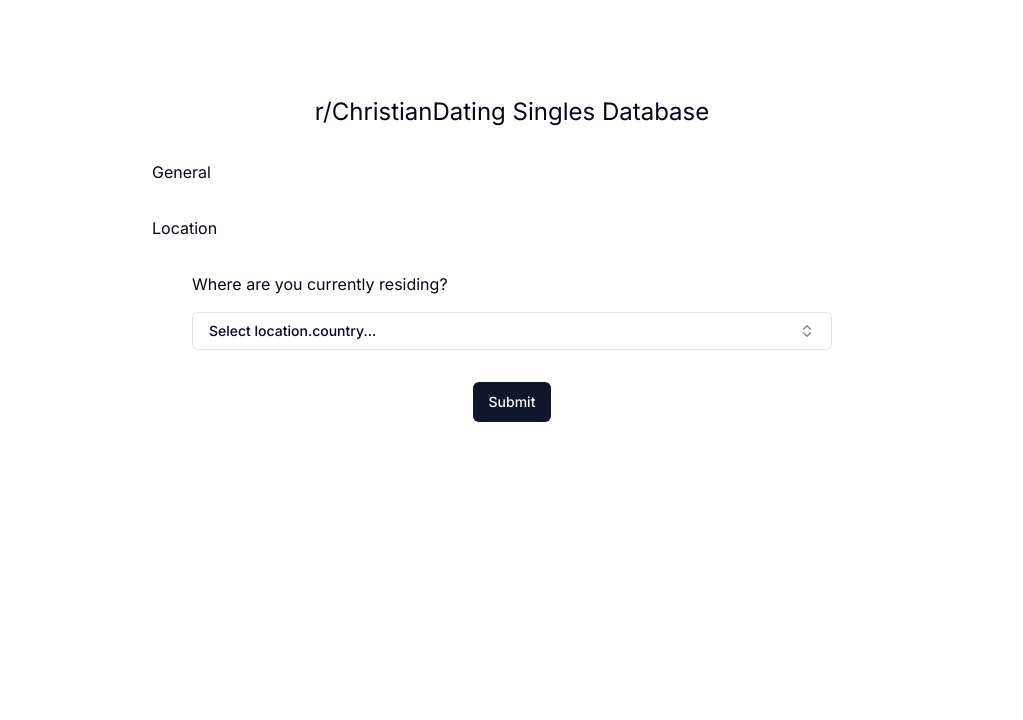
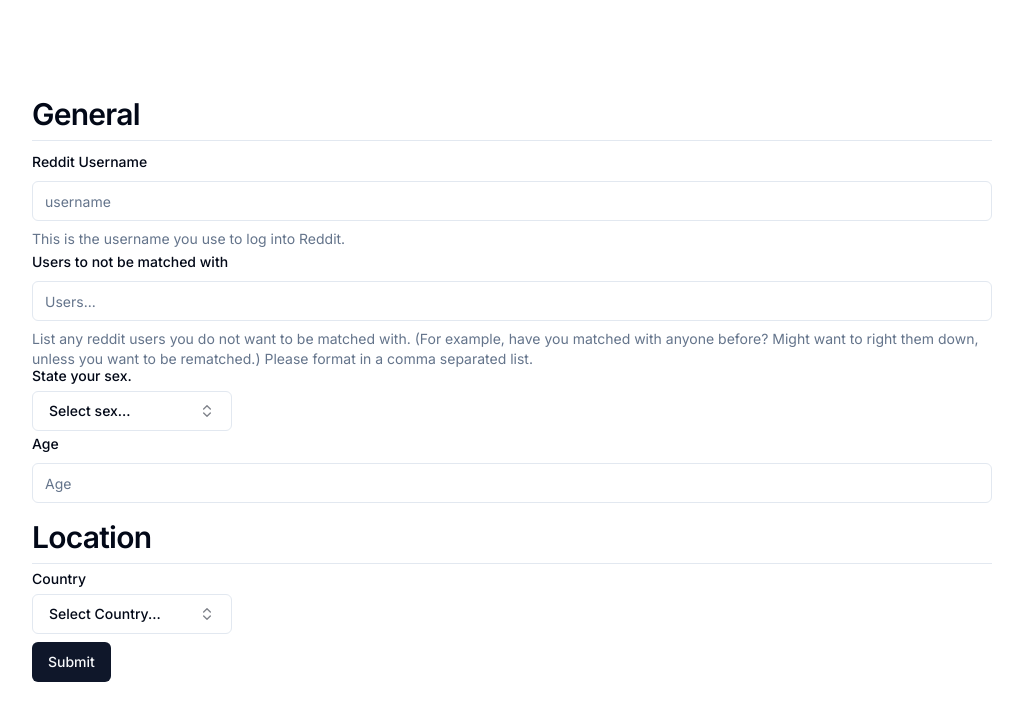
Before and after one commit to jeremiahdotdev/circledating, a Next.js app: page / in a window 1280 px wide. Shown: the top 720 px of the page, without its empty margins (128-1151 px from the left). Built offline with nearby package versions, Linux system fonts and the light colour scheme.

Commit message:
Updated form and reworked some components

```diff
--- a/package.json
+++ b/package.json
@@ -36,6 +36,7 @@
     "tailwind-merge": "^1.14.0",
     "tailwindcss": "3.3.3",
     "tailwindcss-animate": "^1.0.6",
-    "typescript": "5.1.6"
+    "typescript": "5.1.6",
+    "zod": "^3.21.4"
   }
 }
--- a/src/components/ui/combobox.tsx
+++ b/src/components/ui/combobox.tsx
@@ -17,18 +17,18 @@
   PopoverTrigger,
 } from "@/components/ui/popover";
 
-type Option = {
-  value: any;
+export type ComboboxOption<ComboBoxType> = {
+  value: ComboBoxType;
   label: string;
 };
 
-export function Combobox(props: {
+export function Combobox<ComboBoxType>(props: {
   name: string;
-  options: any;
-  onSelect?: (value: any) => void;
+  options: ComboboxOption<ComboBoxType>[];
+  onSelect?: (value: ComboBoxType | undefined) => void;
 }) {
   const [open, setOpen] = React.useState(false);
-  const [value, setValue] = React.useState("");
+  const [value, setValue] = React.useState<ComboBoxType | undefined>(undefined);
 
   return (
     <Popover open={open} onOpenChange={setOpen}>
@@ -52,15 +52,15 @@
           <CommandInput placeholder={"Search..."} />
           <CommandEmpty>No results.</CommandEmpty>
           <CommandGroup>
-            {props.options.map((option: Option) => (
+            {props.options.map((option: ComboboxOption<ComboBoxType>) => (
               <CommandItem
-                key={option.value}
+                key={option.label}
                 onSelect={(currentLabel) => {
                   let currentValue = props.options.find((option: any) => {
                     return option.label.toLowerCase() === currentLabel;
                   })?.value;
                   setValue(currentValue);
-                  if (props.onSelect) props.onSelect(currentValue);
+                  if (props.onSelect) props.onSelect(currentValue ?? undefined);
                   setOpen(false);
                 }}
               >
--- /dev/null
+++ b/src/components/ui/form.tsx
@@ -0,0 +1,176 @@
+import * as React from "react"
+import * as LabelPrimitive from "@radix-ui/react-label"
+import { Slot } from "@radix-ui/react-slot"
+import {
+  Controller,
+  ControllerProps,
+  FieldPath,
+  FieldValues,
+  FormProvider,
+  useFormContext,
+} from "react-hook-form"
+
+import { cn } from "@/lib/utils"
+import { Label } from "@/components/ui/label"
+
+const Form = FormProvider
+
+type FormFieldContextValue<
+  TFieldValues extends FieldValues = FieldValues,
+  TName extends FieldPath<TFieldValues> = FieldPath<TFieldValues>
+> = {
+  name: TName
+}
+
+const FormFieldContext = React.createContext<FormFieldContextValue>(
+  {} as FormFieldContextValue
+)
+
+const FormField = <
+  TFieldValues extends FieldValues = FieldValues,
+  TName extends FieldPath<TFieldValues> = FieldPath<TFieldValues>
+>({
+  ...props
+}: ControllerProps<TFieldValues, TName>) => {
+  return (
+    <FormFieldContext.Provider value={{ name: props.name }}>
+      <Controller {...props} />
+    </FormFieldContext.Provider>
+  )
+}
+
+const useFormField = () => {
+  const fieldContext = React.useContext(FormFieldContext)
+  const itemContext = React.useContext(FormItemContext)
+  const { getFieldState, formState } = useFormContext()
+
+  const fieldState = getFieldState(fieldContext.name, formState)
+
+  if (!fieldContext) {
+    throw new Error("useFormField should be used within <FormField>")
+  }
+
+  const { id } = itemContext
+
+  return {
+    id,
+    name: fieldContext.name,
+    formItemId: `${id}-form-item`,
+    formDescriptionId: `${id}-form-item-description`,
+    formMessageId: `${id}-form-item-message`,
+    ...fieldState,
+  }
+}
+
+type FormItemContextValue = {
+  id: string
+}
+
+const FormItemContext = React.createContext<FormItemContextValue>(
+  {} as FormItemContextValue
+)
+
+const FormItem = React.forwardRef<
+  HTMLDivElement,
+  React.HTMLAttributes<HTMLDivElement>
+>(({ className, ...props }, ref) => {
+  const id = React.useId()
+
+  return (
+    <FormItemContext.Provider value={{ id }}>
+      <div ref={ref} className={cn("space-y-2", className)} {...props} />
+    </FormItemContext.Provider>
+  )
+})
+FormItem.displayName = "FormItem"
+
+const FormLabel = React.forwardRef<
+  React.ElementRef<typeof LabelPrimitive.Root>,
+  React.ComponentPropsWithoutRef<typeof LabelPrimitive.Root>
+>(({ className, ...props }, ref) => {
+  const { error, formItemId } = useFormField()
+
+  return (
+    <Label
+      ref={ref}
+      className={cn(error && "text-destructive", className)}
+      htmlFor={formItemId}
+      {...props}
+    />
+  )
+})
+FormLabel.displayName = "FormLabel"
+
+const FormControl = React.forwardRef<
+  React.ElementRef<typeof Slot>,
+  React.ComponentPropsWithoutRef<typeof Slot>
+>(({ ...props }, ref) => {
+  const { error, formItemId, formDescriptionId, formMessageId } = useFormField()
+
+  return (
+    <Slot
+      ref={ref}
+      id={formItemId}
+      aria-describedby={
+        !error
+          ? `${formDescriptionId}`
+          : `${formDescriptionId} ${formMessageId}`
+      }
+      aria-invalid={!!error}
+      {...props}
+    />
+  )
+})
+FormControl.displayName = "FormControl"
+
+const FormDescription = React.forwardRef<
+  HTMLParagraphElement,
+  React.HTMLAttributes<HTMLParagraphElement>
+>(({ className, ...props }, ref) => {
+  const { formDescriptionId } = useFormField()
+
+  return (
+    <p
+      ref={ref}
+      id={formDescriptionId}
+      className={cn("text-sm text-muted-foreground", className)}
+      {...props}
+    />
+  )
+})
+FormDescription.displayName = "FormDescription"
+
+const FormMessage = React.forwardRef<
+  HTMLParagraphElement,
+  React.HTMLAttributes<HTMLParagraphElement>
+>(({ className, children, ...props }, ref) => {
+  const { error, formMessageId } = useFormField()
+  const body = error ? String(error?.message) : children
+
+  if (!body) {
+    return null
+  }
+
+  return (
+    <p
+      ref={ref}
+      id={formMessageId}
+      className={cn("text-sm font-medium text-destructive", className)}
+      {...props}
+    >
+      {body}
+    </p>
+  )
+})
+FormMessage.displayName = "FormMessage"
+
+export {
+  useFormField,
+  Form,
+  FormItem,
+  FormLabel,
+  FormControl,
+  FormDescription,
+  FormMessage,
+  FormField,
+}
--- /dev/null
+++ b/src/components/ui/formsectionheading.tsx
@@ -0,0 +1,15 @@
+import { memo } from "react";
+
+export type FormSectionHeadingProps = {
+  children: string;
+};
+
+export const FormSectionHeading = memo(
+  ({ children }: FormSectionHeadingProps) => {
+    return (
+      <h2 className="scroll-m-20 border-b pb-2 text-3xl font-semibold tracking-tight transition-colors first:mt-0 mb-2 mt-4">
+        {children}
+      </h2>
+    );
+  }
+);
--- a/src/schemas/Profile.ts
+++ b/src/schemas/Profile.ts
@@ -5,13 +5,13 @@
 import { CountrySchema } from "./Country";
 import { DrinkingFeelingSchema } from "./DrinkingFeeling";
 import { EthnicitySchema } from "./Ethnicity";
-import { Gender } from "./Gender";
+import { GenderSchema } from "./Gender";
 import { LevelOfEducationSchema } from "./LevelOfEducation";
 import { PoliticalBeliefsSchema } from "./PoliticalBeliefs";
 
 export const ProfileSchema = z.object({
   username: z.string().min(3).max(20),
-  sex: z.nativeEnum(Gender),
+  sex: GenderSchema,
   age: z.number().min(18).max(99),
   youngestAgeToBeMatchedWith: z.number().min(18).max(99),
   oldestAgeToBeMatchedWith: z.number().min(18).max(99),
@@ -42,6 +42,7 @@
   onlyLookingForTraditionalHousehold: z.boolean(),
   canSupportFamilyOnCurrentIncome: z.boolean(),
   partnerShouldSupportOnCurrentIncome: z.boolean(),
+  usersNotToBeMatchedWith: z.array(z.string()),
 });
 
 export type ProfileSchemaType = z.infer<typeof ProfileSchema>;
--- a/src/views/OptimizedNewProfile.tsx
+++ b/src/views/OptimizedNewProfile.tsx
@@ -1,6 +1,6 @@
 "use client";
 
-import { memo, useCallback, useMemo } from "react";
+import { MouseEventHandler, memo, useCallback, useMemo } from "react";
 import { useForm } from "react-hook-form";
 import { zodResolver } from "@hookform/resolvers/zod";
 import { ProfileSchema, ProfileSchemaType } from "@/schemas/Profile";
@@ -9,6 +9,18 @@
 import { Button } from "@/components/ui/button";
 import { Combobox } from "@/components/ui/combobox";
 import { countries } from "@/globals/location";
+import {
+  Form,
+  FormControl,
+  FormDescription,
+  FormField,
+  FormItem,
+  FormLabel,
+  FormMessage,
+} from "@/components/ui/form";
+import { Input } from "@/components/ui/input";
+import { GenderSelectionValues } from "@/schemas/Gender";
+import { FormSectionHeading } from "@/components/ui/formsectionheading";
 
 export type NewProfileProps = {
   communityName: string;
@@ -17,13 +29,7 @@
 export const NewProfile = memo(function NewProfile({
   communityName,
 }: NewProfileProps) {
-  const {
-    register,
-    handleSubmit,
-    control,
-    formState: { errors },
-    watch,
-  } = useForm<ProfileSchemaType>({
+  const form = useForm<ProfileSchemaType>({
     resolver: zodResolver(ProfileSchema),
     defaultValues: {},
   });
@@ -31,7 +37,7 @@
   const countryValues = useMemo(
     () =>
       countries.map((country) => ({
-        value: country,
+        value: country.country,
         label: country.country,
       })),
     []
@@ -49,95 +55,93 @@
     // Handle storing of the data here
   }, []);
 
-  const onSubmit = useCallback(() => {
-    handleSubmit(onValidData, onInvalidData);
-  }, []);
-
   return (
     <div className={styles.newProfile}>
-      <h1 className="text-2xl">{communityName} Singles Database</h1>
-      <span className={"w-3/4"}>
-        <h2>General</h2>
-      </span>
-      {/* <section className={[styles.section].join(" ")}>
-        <Label>What is your reddit username?</Label>
-        <LabeledInput placeholder={"username"}>u/</LabeledInput>
-        <Label>
-          What is your birth date? This is only used to calculate age.
-        </Label>
-        <DatePicker prompt={"Select your birth date."} />
-        <Label>What is your height and weight?</Label>
-        <Combobox name={"your height"} options={HEIGHT} />
-        <LabeledInput type={"number"} placeholder={"lbs."}>
-          weight
-        </LabeledInput>
-      </section> */}
-      <span className={"w-3/4"}>
-        <h2>Location</h2>
-      </span>
-      <section className={[styles.section].join(" ")}>
-        <Label>Where are you currently residing?</Label>
-        <Combobox options={countryValues} {...register("location.country")} />
-        {/* The following p is only shown if the error is non null and not undefined. The error message can be customized. see the height-schema for that. */}
-        {errors.location?.country && <p>{errors.location.country.message}</p>}
-        {/* <Combobox options={statesValues} {...register("location.states")} /> */}
-        {/* <Label>Are you willing to relocate?</Label> */}
-        {/* <Dropdown options={YES_AND_NO} /> */}
-      </section>
-      {/* <span className={"w-3/4"}>
-        <h2>Family</h2>
-      </span>
-      <section className={[styles.section].join(" ")}>
-        <Label>Do you want kids?</Label>
-        <Dropdown options={YES_AND_NO} />
-        <Label>Do you currently have kids?</Label>
-        <Dropdown options={YES_AND_NO} />
-        <Label>Which of the following applies to you?</Label>
-        <Dropdown options={STATUSES} />
-      </section>
-      <span className={"w-3/4"}>
-        <h2>Lifestyle</h2>
-      </span>
-      <section className={[styles.section].join(" ")}>
-        <Label>What is your fitness level?</Label>
-        <Dropdown options={EXCERCISE_FREQUENCY} />
-        <Label>How often do you drink?</Label>
-        <Dropdown options={DRINKING_FREQUENCY} />
-        <Label>Which of the following applies to you?</Label>
-        <Dropdown options={SMOKING_TYPES} />
-      </section>
-      <span className={"w-3/4"}>
-        <h2>About You</h2>
-      </span>
-      <section className={[styles.section].join(" ")}>
-        <Label>What is the highest level of education you have achieved?</Label>
-        <Dropdown options={EDUCATION_LEVELS} />
-        <Label>What is your political affiliation?</Label>
-        <Dropdown options={POLITICAL_STANCES} />
-        <Label>Bio</Label>
-        <Textarea
-          placeholder={
-            "Describe yourself: faith, career, interests, hobbies, goals, et cetera."
-          }
-        />
-      </section>
-      <span className={"w-3/4"}>
-        <h2>Sensitive Information (Optional)</h2>
-      </span>
-      <section className={[styles.section].join(" ")}>
-        <Label>
-          Are you *only* looking for a traditional household? Stay-at-home Mom,
-          Father is the primary breadwinner?
-        </Label>
-        <Dropdown options={YES_AND_NO_OPTIONAL} />
-        <Label>Can you support a family on your current income alone?</Label>
-        <Dropdown options={YES_AND_NO_OPTIONAL} />
-        <Label>Are you a virgin?</Label>
-        <Dropdown options={YES_AND_NO_OPTIONAL} />
-      </section> */}
-      <div className={styles.submit} onClick={onSubmit}>
-        <Button>Submit</Button>
-      </div>
+      <Form {...form}>
+        <form onSubmit={form.handleSubmit(onValidData, onInvalidData)}>
+          <FormSectionHeading>General</FormSectionHeading>
+          <FormField
+            control={form.control}
+            name="username"
+            render={({ field }) => (
+              <FormItem>
+                {/* Todo: Automatically filter out u/ */}
+                <FormLabel>Reddit Username</FormLabel>
+                <FormControl>
+                  <Input placeholder="username" {...field} />
+                </FormControl>
+                <FormDescription>
+                  This is the username you use to log into Reddit.
+                </FormDescription>
+                <FormMessage />
+              </FormItem>
+            )}
+          />
+          <FormField
+            control={form.control}
+            name="usersNotToBeMatchedWith"
+            render={({ field }) => (
+              <FormItem>
+                {/* Todo: automatically remove u/ */}
+                <FormLabel>Users to not be matched with</FormLabel>
+                <FormControl>
+                  <Input placeholder="Users..." {...field} />
+                </FormControl>
+                <FormDescription>
+                  List any reddit users you do not want to be matched with. (For
+                  example, have you matched with anyone before? Might want to
+                  right them down, unless you want to be rematched.) Please
+                  format in a comma separated list.
+                </FormDescription>
+                <FormMessage />
+              </FormItem>
+            )}
+          />
+          <FormField
+            control={form.control}
+            name="sex"
+            render={({ field }) => (
+              <FormItem className="flex flex-col">
+                <FormLabel>State your sex.</FormLabel>
+                <FormControl>
+                  <Combobox {...field} options={GenderSelectionValues} />
+                </FormControl>
+                <FormMessage />
+              </FormItem>
+            )}
+          />
+          <FormField
+            control={form.control}
+            name="age"
+            render={({ field }) => (
+              <FormItem>
+                <FormLabel>Age</FormLabel>
+                <FormControl>
+                  <Input type="number" placeholder="Age" {...field} />
+                </FormControl>
+                <FormMessage />
+              </FormItem>
+            )}
+          />
+          <FormSectionHeading>Location</FormSectionHeading>
+          <FormField
+            control={form.control}
+            name="location.country"
+            render={({ field }) => (
+              <FormItem className="flex flex-col">
+                <FormLabel>Country</FormLabel>
+                <FormControl>
+                  <Combobox {...field} name="Country" options={countryValues} />
+                </FormControl>
+                <FormMessage />
+              </FormItem>
+            )}
+          />
+          <Button className="mt-2" type="submit">
+            Submit
+          </Button>
+        </form>
+      </Form>
     </div>
   );
 });
```
Also changed, not shown: src/schemas/Gender.ts (+16 -0 lines), 1 other file (tests, documents, lock files or other folders).
